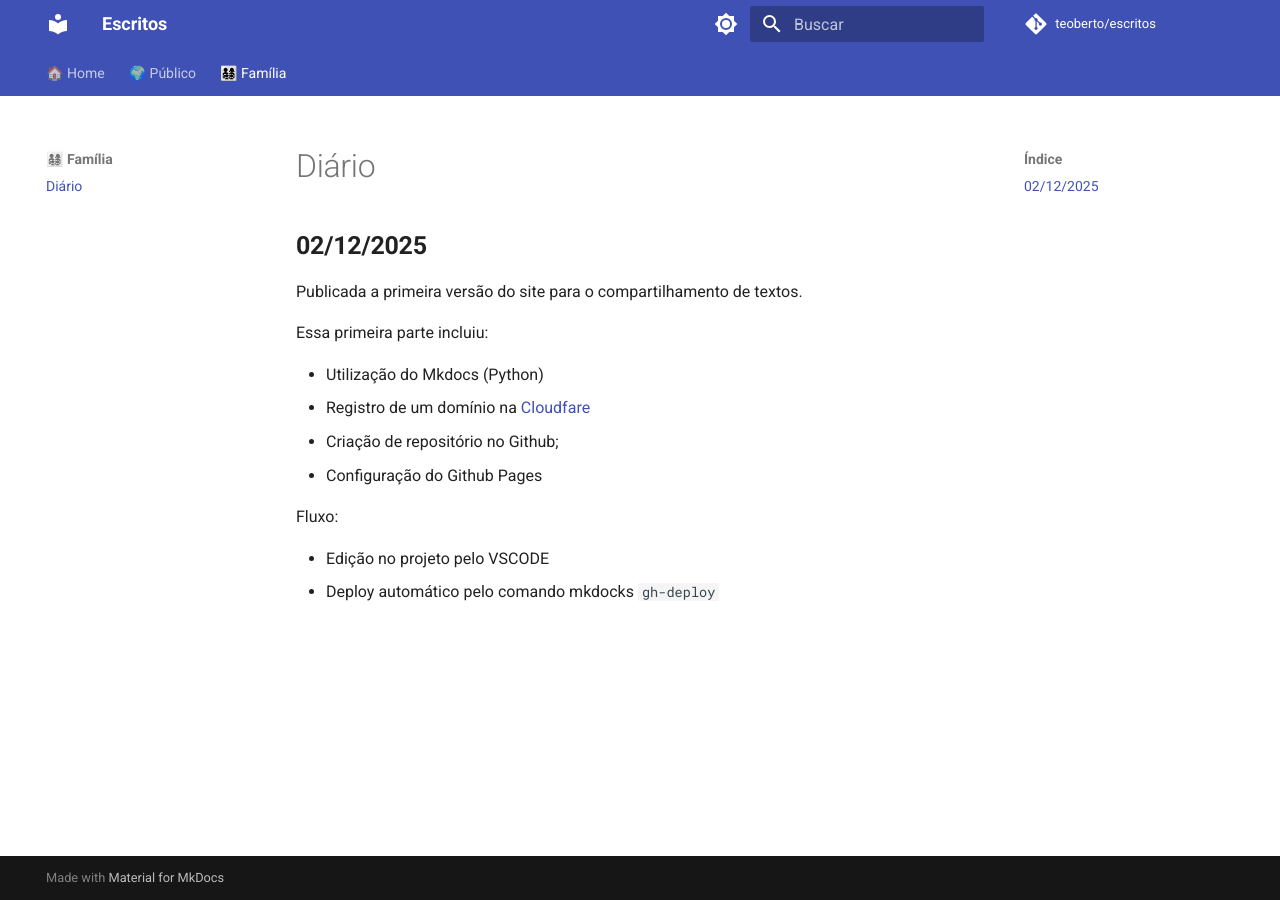
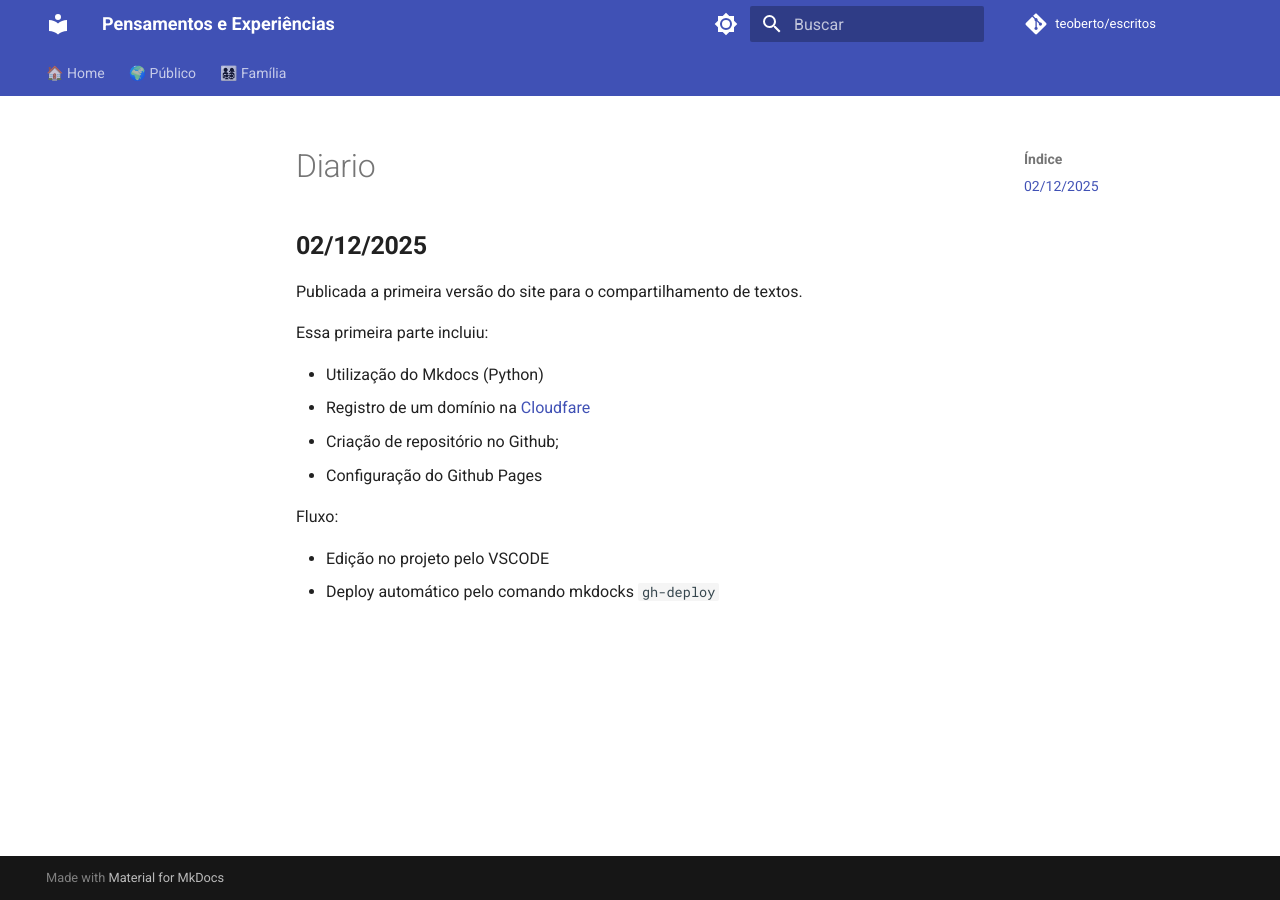
Before and after one commit to teoberto/escritos, an MkDocs documentation site: the page built from docs/familia/diario.md, in a window 1280 px wide. Built offline with MkDocs 1.6.1 and Material for MkDocs 9.7.7, drawn with Linux system fonts in a browser that asks for light colours; comment, search, counter and statistics services are not loaded.

Commit message:
alteracoes

```diff
--- a/mkdocs.yml
+++ b/mkdocs.yml
@@ -1,4 +1,4 @@
-site_name: Escritos
+site_name: Pensamentos e Experiências
 site_url: https://teoberto.com/
 repo_url: https://github.com/teoberto/escritos
 repo_name: teoberto/escritos
```
Also changed, not shown: docs/familia/diario.md (renamed from docs/familia/teste.md).
